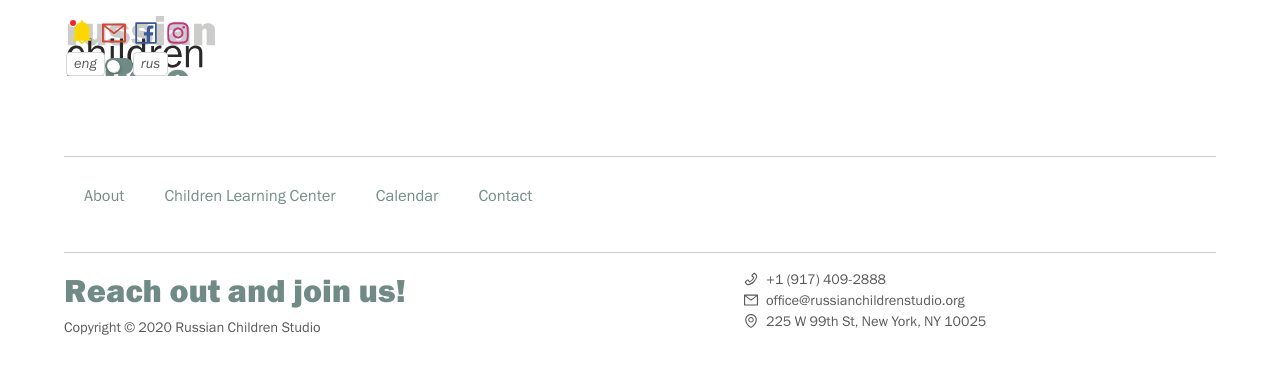
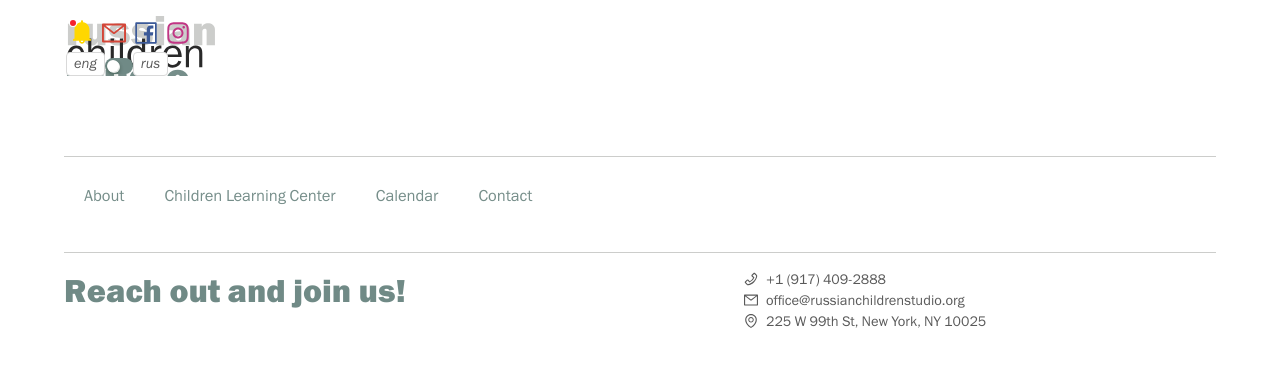
Before and after one commit to dandalgatov/Russian_Children_Studio, a React (Create React App) app in the folder client/: page /register in a window 1280 px wide. Shown: the top 374 px of the page. Built offline with nearby package versions, Linux system fonts and the light colour scheme.

Commit message:
removed copyright

```diff
--- a/client/src/components/shared/footer/index.jsx
+++ b/client/src/components/shared/footer/index.jsx
@@ -22,9 +22,9 @@ export default function index(props) {
                         <Row className='fg900' align='middle' style={{ color: '#708A86', fontSize: '2rem', }}>
                             {call_to_action}
                         </Row>
-                        <Row >
+                        {/* <Row >
                             Copyright © 2020 Russian Children Studio
-                        </Row>
+                        </Row> */}
                     </Col>
 
                     <Col span={24} md={10}>
```
